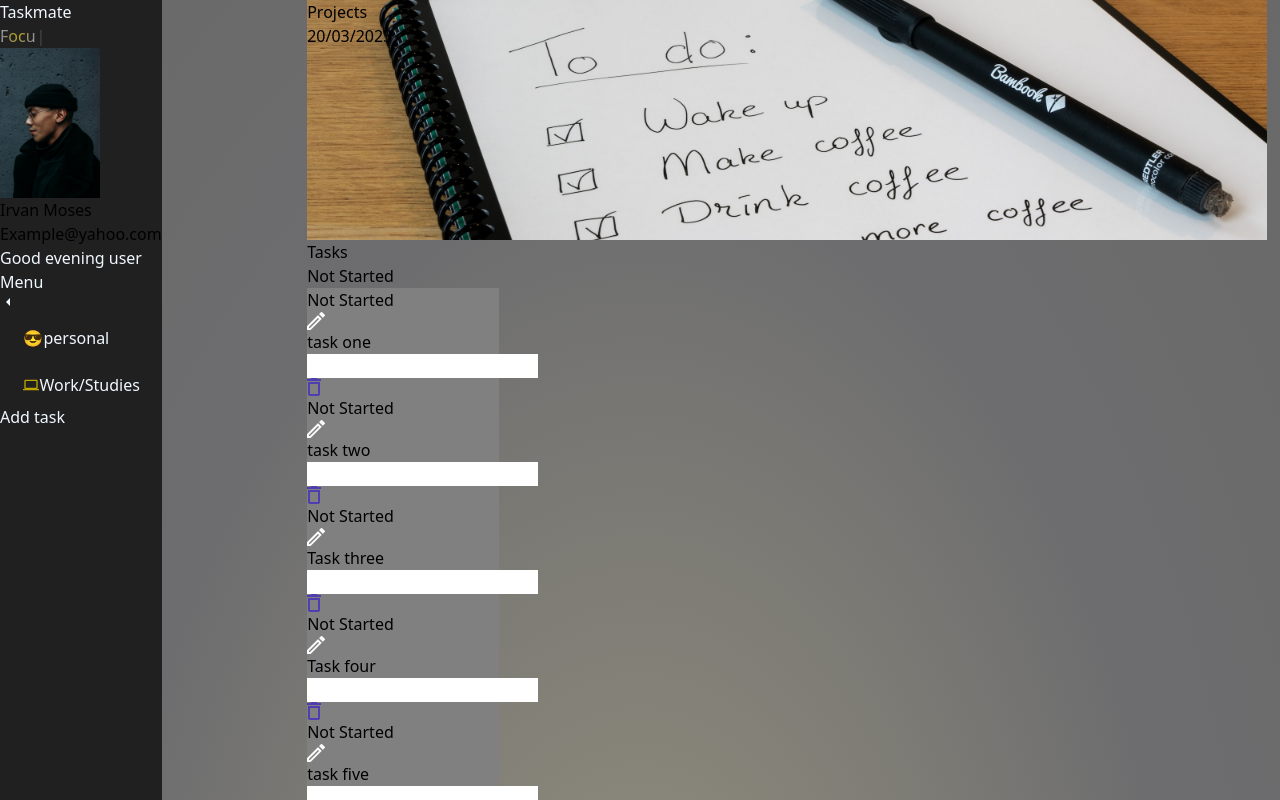
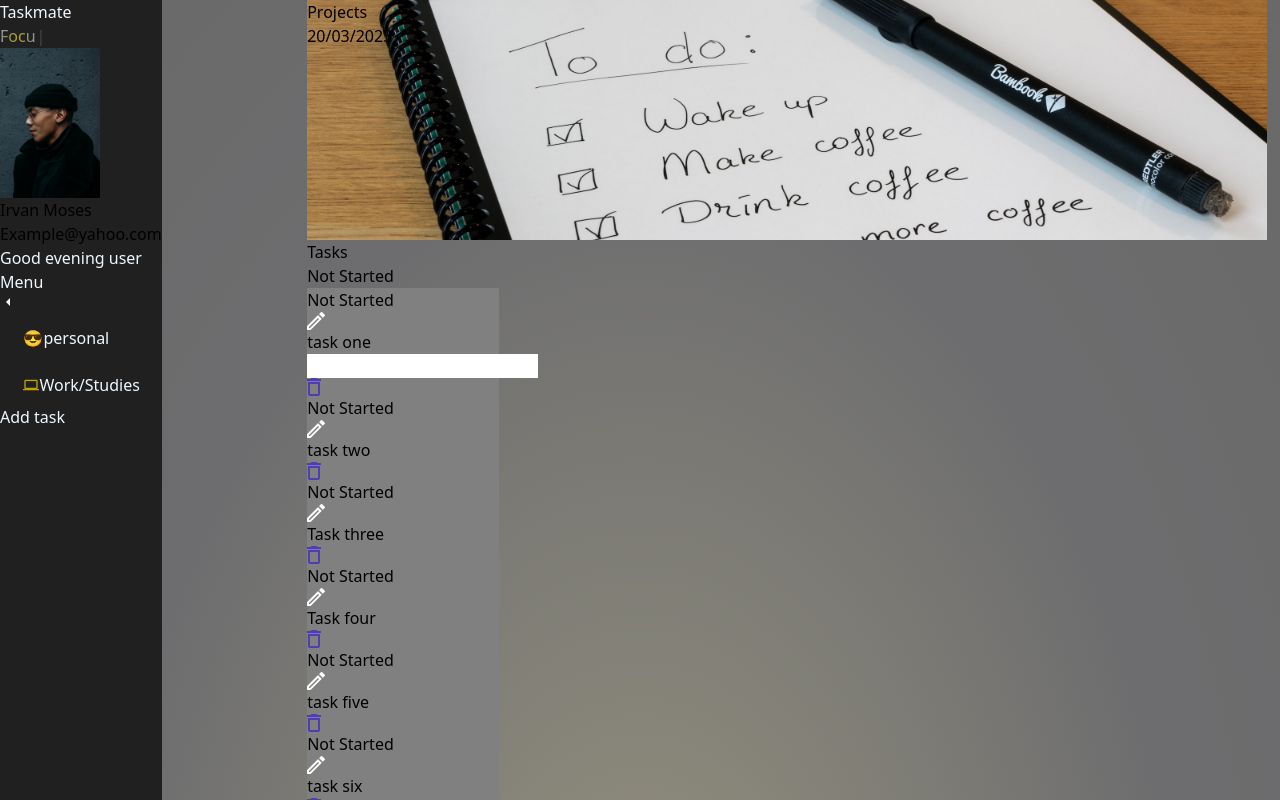
Before and after one commit to DaScOrPiO/crud-app, a Next.js app: page /homepage in a window 1280 px wide. Both pictures are taken after a click on the element 403 px from the left and 321 px from the top of the page. Shown: the top 800 px of the page. Built offline with nearby package versions, Linux system fonts and the light colour scheme.

Commit message:
Fix: Bug fixes

```diff
--- a/src/pages/homepage.js
+++ b/src/pages/homepage.js
@@ -12,7 +12,7 @@ export default function Homepage() {
   const [Nav, setNav] = useState(false);
   const ref = useRef();
   const iconRef = useRef();
-  const [Input, setInput] = useState("");
+  const [Input, setInput] = useState([]);
   const data = [
     {
       idx: 1,
@@ -103,22 +103,18 @@ export default function Homepage() {
     return () => document.removeEventListener("mousedown", handleClickOutside);
   };
 
-  const handleChange = (e) => {
-    const { value, name } = e.target;
-    setInput((prev) => {
-      return { ...prev, [name]: value };
-    });
+  const handleChange = (idx, e) => {
+    const newInput = [...Input];
+    newInput[idx] = e.target.value;
+    setInput(newInput);
   };
 
-  const inputRef = data.map(() => createRef())
-  const edit = () => {
-    // if (inputRef.current.classList.contains("no-display")) {
-    //   inputRef.current.classList.remove("no-display");
-    // } else {
-    //   inputRef.current.classList.add("no-display");
-    // }
-
-    inputRef.forEach((el, i) => {
+  const inputRef = data.map(() => createRef());
+  const edit = (e) => {
+    const test = inputRef.filter((el, i) => {
+      if (i == e) return el.current;
+    });
+    test.map((el) => {
       if (el.current.classList.contains("no-display")) {
         el.current.classList.remove("no-display");
       } else {
@@ -167,15 +163,14 @@ export default function Homepage() {
                     key={el.idx}
                     status="Not Started"
                     style={{ backgroundColor: "gray" }}
-                    edit={edit}
+                    edit={() => edit(i)}
                   >
                     <p className="text-center">{el.value}</p>
                     <input
                       type="text"
                       className="no-display change-task rounded-lg outline-0 px-2 w-full"
-                      name="Input"
-                      value={Input}
-                      onChange={handleChange}
+                      value={Input[i] || ""}
+                      onChange={(e) => handleChange(i, e)}
                       ref={inputRef[i]}
                     />
                   </Task>
```
